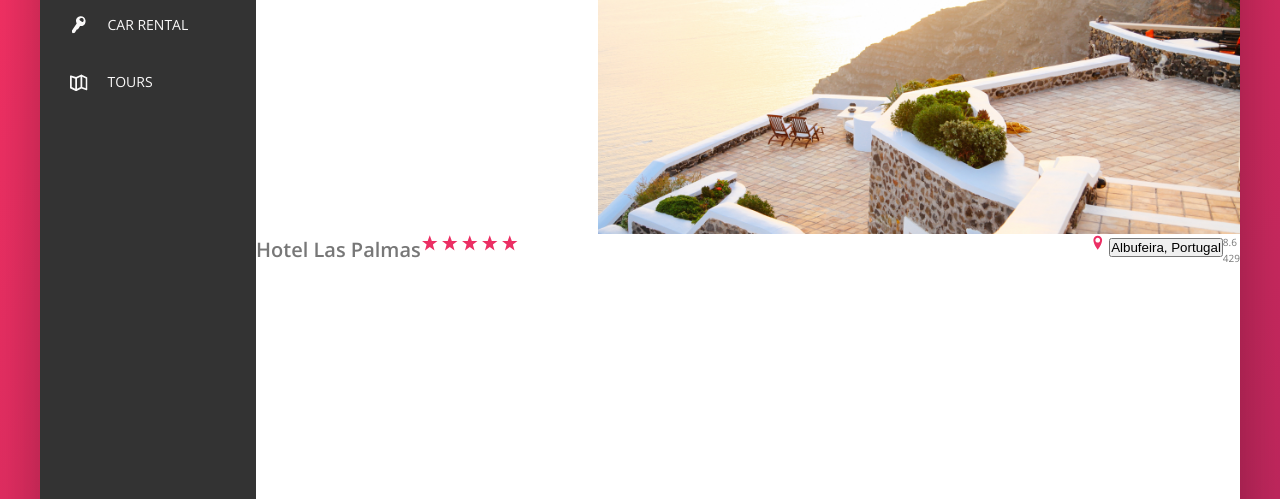
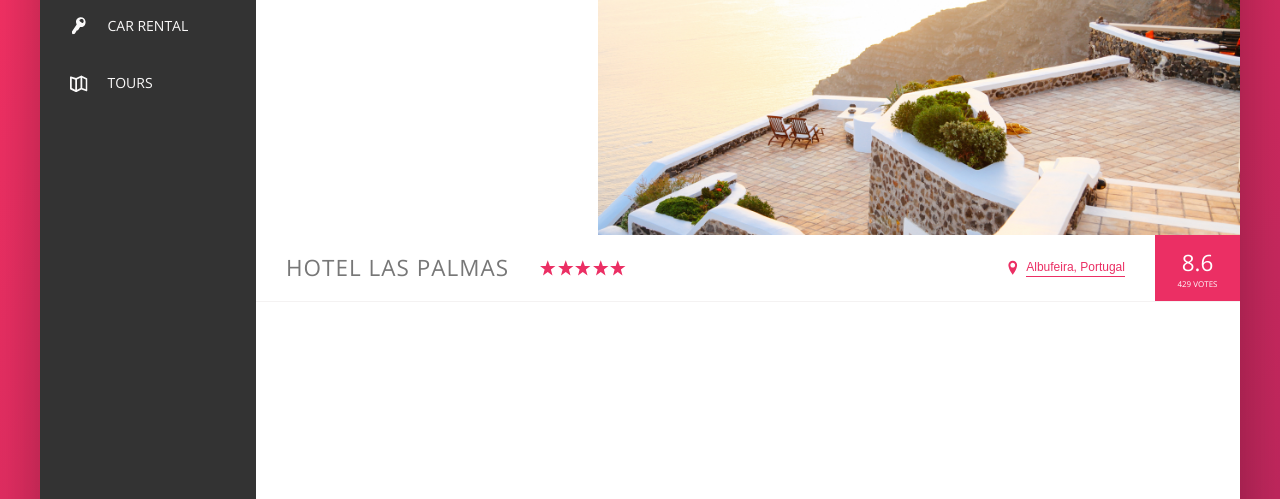
Before and after one commit to SparksFullStack/trilo, a website: page index.html in a window 1280 px wide. Shown: the part 301-800 px from the top of the page. Drawn offline with nearby package versions, Linux system fonts and the light colour scheme.

Commit message:
finished the hotel overview section--the description section is all that's left

```diff
--- a/index.html
+++ b/index.html
@@ -135,7 +135,7 @@
 
                         <div class="overview__rating">
                             <div class="overview__rating-average">8.6</div>
-                            <div class="overview__rating-count">429</div>
+                            <div class="overview__rating-count">429 Votes</div>
                         </div>
                     </div>
                 </main>
--- a/sass/_components.scss
+++ b/sass/_components.scss
@@ -207,13 +207,20 @@
 // Hotel Overview
 .overview {
     display: flex;
+    border-bottom: 1px solid var(--color-grey-light-2);
+    align-items: center;
 
     &__heading {
-
+        font-size: 2.25rem;
+        font-weight: 300;
+        text-transform: uppercase;
+        letter-spacing: 1px;
+        padding: 1.5rem 3rem;
     }
 
     &__stars {
         margin-right: auto;
+        display: flex;
     }
 
     &__icon-star,
@@ -224,18 +231,74 @@
     }
 
     &__location {
+        font-size: 1.2rem;
+        display: flex;
+        vertical-align: center;
+    }
 
+    &__icon-location {
+        margin-right: .5rem;
     }
 
     &__rating {
+        background-color: var(--color-primary);
+        color: #fff;
+        margin-left: 3rem;
+        padding: 0 2.25rem;
+        align-self: stretch;
 
+        display: flex;
+        align-items: center;
+        justify-content: center;
+        flex-direction: column;
     }
 
     &__rating-average {
-
+        font-size: 2.25rem;
+        font-weight: 300;
+        margin-bottom: -3px;
     }
 
     &__rating-count {
-
+        font-size: .8rem;
+        text-transform: uppercase;
     }
 }
+
+.btn-inline {
+    border: none;
+    color: var(--color-primary);
+    font-size: inherit;
+    border-bottom: 1px solid currentColor;
+    padding-bottom: 2px;
+    display: inline-block;
+    background-color: transparent;
+    cursor: pointer;
+    transition: all .2s;
+
+    &:hover {
+        color: var(--color-grey-dark-1);
+    }
+
+    &:focus {
+        outline: none;
+        animation: pulsate 1s infinite;
+    }
+}
+
+@keyframes pulsate {
+        0% {
+            transform: scale(0);
+            box-shadow: none;
+        }
+
+        50% {
+            transform: scale(1.05);
+            box-shadow: 0 1rem 4rem rgba(0, 0, 0, .25);
+        }
+
+        100% {
+            transform: scale(0);
+            box-shadow: none;
+        }
+}
--- a/sass/_layout.scss
+++ b/sass/_layout.scss
@@ -11,7 +11,7 @@
     font-size: 1.4rem;
     height: 7rem;
     background-color: #fff;
-    border-bottom: var(--color-grey-light-2);
+    border-bottom: 1px solid var(--color-grey-light-2);
 
     display: flex;
     justify-content: space-between;
```
Also changed, not shown: css/style.css.
